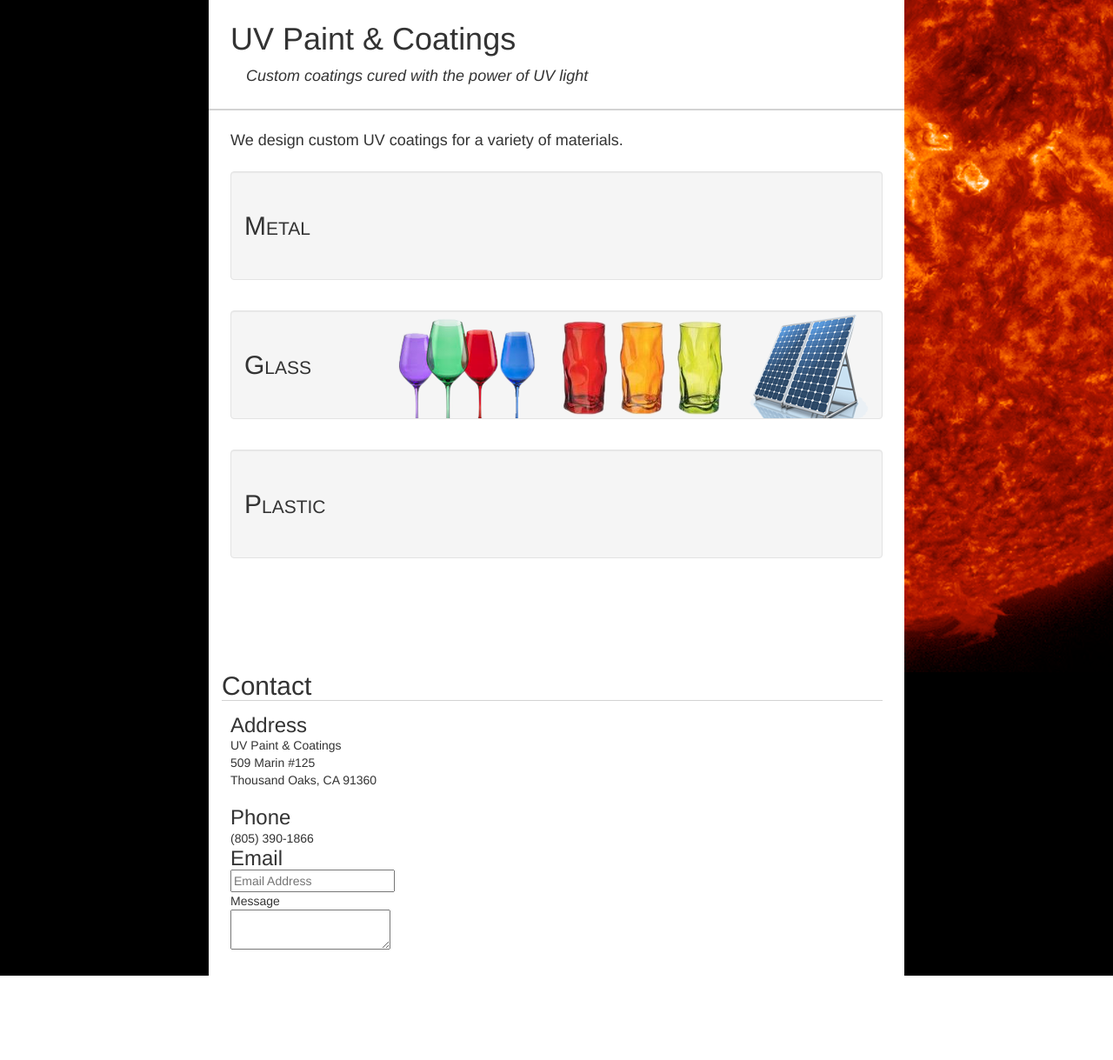
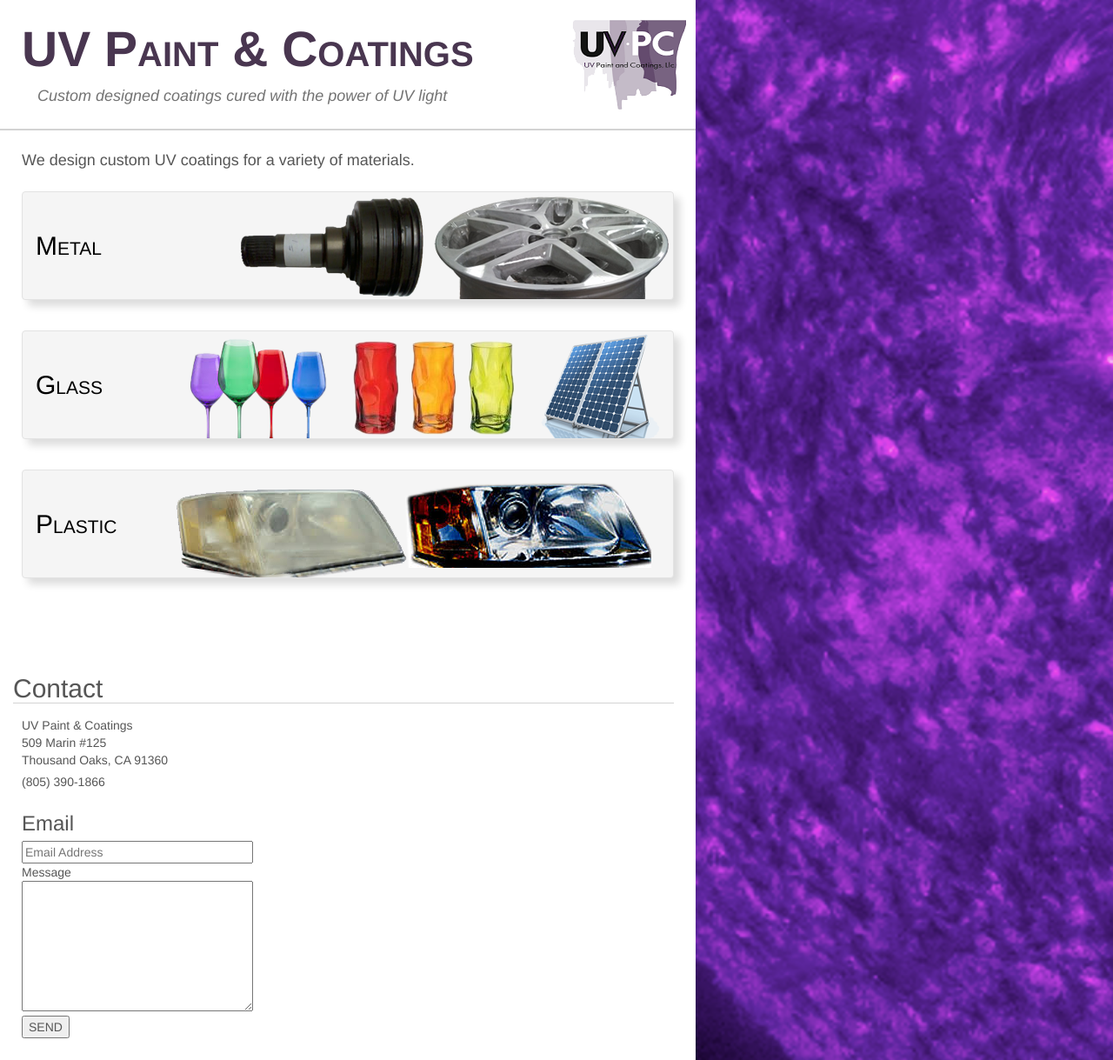
Before and after one commit to networkerror/uvpccom, a PHP site: page / in a window 1280 px wide. Shown: the whole page at 87% size. Before the commit the page ends 1122 px from the top, so only its background shows below. Run offline with PHP 8.4, Linux system fonts and the light colour scheme.

Commit message:
Final HTML Draft
TODO: Add email handler and convert page to PHP

```diff
--- a/index.css
+++ b/index.css
@@ -1,27 +1,42 @@
 body {
   background-color: black;
-  background-image: url(img/solar-huge-orange.png);
+  background-image: url(img/solar-huge-orange-narrow-purple.png);
   background-position-x: right;
   background-repeat: no-repeat;
   background-size: 1030px;
+  background-attachment: fixed;
+  padding-right: 825px;
+  color: #565656;
 }
 
 header.page-header {
   margin: auto;
   padding: 0px;
   border: none;
+  position: relative;
 }
 header.page-header h1 {
+  font-variant: small-caps;
+  font-size: 57px;
+  font-weight: 600;
+  color: #493650;
   margin-bottom: 10px;
 }
 header.page-header small {
   font-size: 18px;
   font-style: italic;
   margin-left: 18px;
+  color: #737373;
+}
+header.page-header img {
+  position: absolute;
 }
 header>section {
   background-color: white;
   border-bottom: 2px solid lightgray;
+  background-image: url(img/logo.png);
+  background-repeat: no-repeat;
+  background-position: right 8px center;
 }
 
 main {
@@ -50,10 +65,18 @@ figure.well {
   max-width: 800px;
   padding: 45px 0px 45px 15px;
   margin-bottom: 35px;
+  box-shadow: 7px 7px 10px #DCDCDC;
 }
 
 figure h2 {
+  color: black;
   font-variant: small-caps;
+}
+
+figure.metal {
+  background-image: url(img/all_the_metal.png);
+  background-repeat: no-repeat;
+  background-position-x: right;
 }
 
 figure.glass {
@@ -62,7 +85,29 @@ figure.glass {
   background-position-x: right;
 }
 
+figure.plastic {
+  background-image: url(img/all_the_plastic.png);
+  background-repeat: no-repeat;
+  background-position-x: right;
+}
+
 section>h2 {
   border-bottom: 1px solid lightgray;
-  margin: 45px 0px 15px -10px;
+  margin: 25px 0px 15px -10px;
 }
+
+section>h3 {
+  margin-top: 25px;
+  margin-bottom: 6px;
+}
+
+section>address {
+  margin-bottom: 5px;
+}
+
+input[type=text], textarea {
+  width: 266px;
+}
+textarea {
+  height: 150px;
+}
--- a/index.html
+++ b/index.html
@@ -16,7 +16,7 @@
 <header class="page-header">
   <section>
     <h1>UV Paint & Coatings</h1>
-    <small>Custom coatings cured with the power of UV light</small>
+    <small>Custom designed coatings cured with the power of UV light</small>
   </section>
 </header>
 
@@ -38,15 +38,13 @@
   <section>
     <h2>Contact</h2>
 
-    <h3>Address</h3>
     <address>
       UV Paint & Coatings<br>
       509 Marin #125<br>
       Thousand Oaks, CA 91360
     </address>
 
-    <h3>Phone</h3>
-    <span>(805) 390-1866</span>
+    <address>(805) 390-1866</address>
 
     <h3>Email</h3>
     <input type="text" name="email" placeholder="Email Address">
@@ -54,6 +52,8 @@
     Message
     <br>
     <textarea name="message"></textarea>
+    <br>
+    <input type="submit" value="SEND">
   </section>
 </main>
 
```
Also changed, not shown: img/all_the_metal.png (added), img/all_the_plastic.png (added), img/logo.png (added), img/solar-huge-orange-narrow-purple.png (added), img/solar-huge-orange-narrow.png (added), 2 other files.
